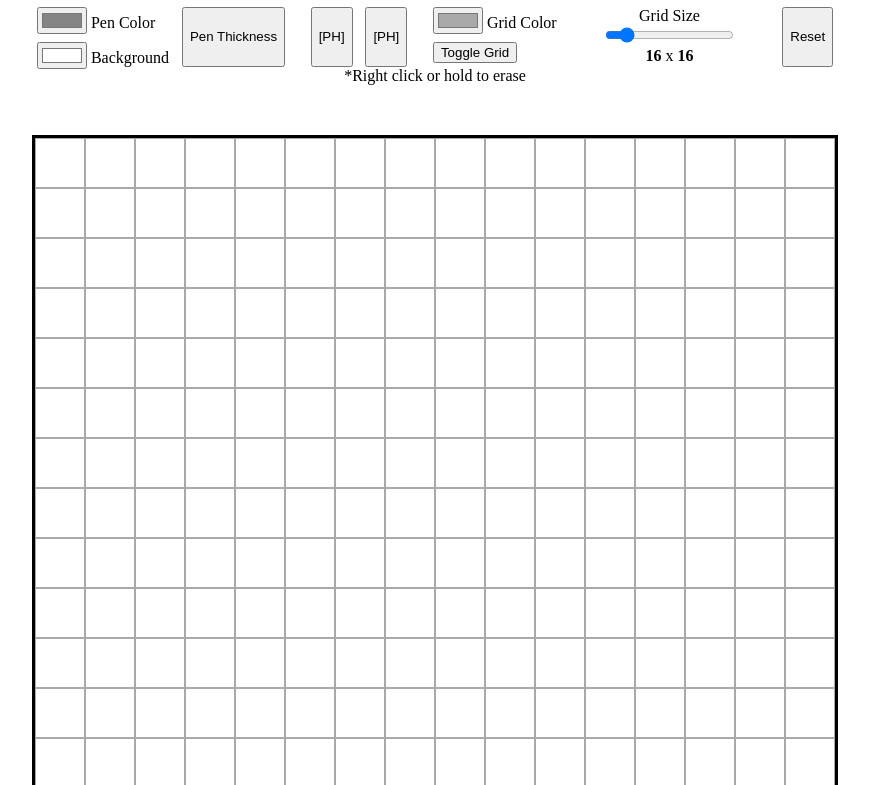
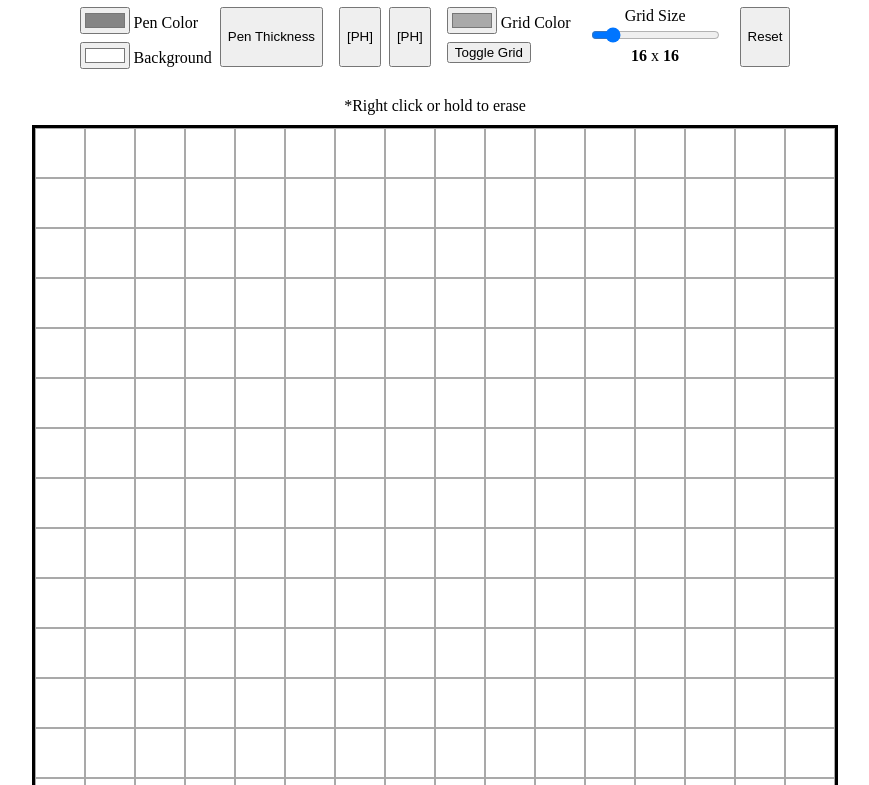
Before and after one commit to Dead-Locke/etch-a-sketch, a plain HTML site: page index.html in a window 1280 px wide. Shown: the part 81-866 px from the top of the page, without its empty margins (205-1074 px from the left). Drawn offline with Linux system fonts and the light colour scheme.

Commit message:
Minor margin adjustment

```diff
--- a/styles.css
+++ b/styles.css
@@ -19,12 +19,13 @@ header {
 
 .controls{
     display: flex;
-    gap: 1vw;
+    gap: 1vh;
     height: 60px;
     text-align: center;
+    margin-bottom: 30px;
 }
 .grid-slider {
-    width: 200px;
+   margin: 0 10px;
 }
 
 .grid {
@@ -32,7 +33,7 @@ header {
     display: grid;
     width: 800px;
     height: 800px;
-    margin: 50px;
+    margin: 10px;
 }
 
 .cell {
```
